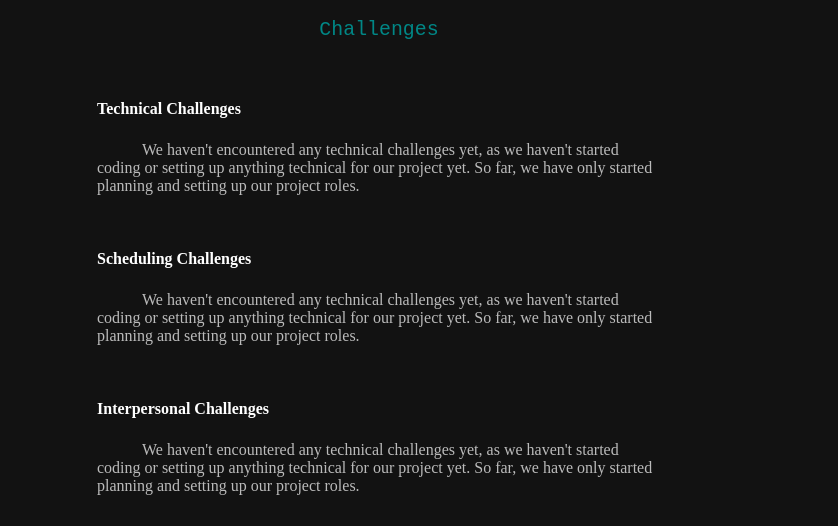
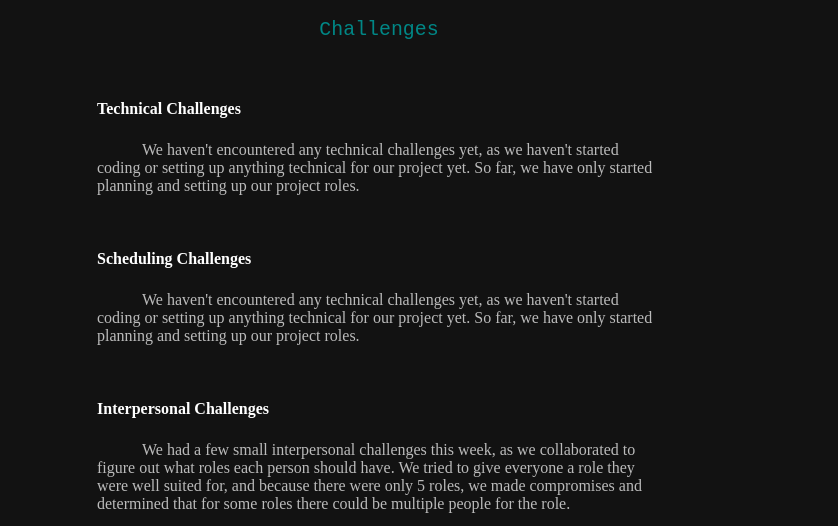
Before and after one commit to AkshayVemulapalli/AkshayVemulapalli.github.io, a plain HTML site: page CS-III/Projects/ISP/Journal.html in a window 1280 px wide. Shown: the part 266-792 px from the top of the page, without its empty margins (261-1099 px from the left). Drawn offline with Linux system fonts and the light colour scheme.

Commit message:
interpersonal

```diff
--- a/CS-III/Projects/ISP/Journal.html
+++ b/CS-III/Projects/ISP/Journal.html
@@ -32,7 +32,7 @@
     </p>
     <p class="essay w lh2 bold"><br>Interpersonal Challenges</p>
     <p class = "essay clg mono">
-      We haven't encountered any technical challenges yet, as we haven't started coding or setting up anything technical for our project yet. So far, we have only started planning and setting up our project roles.
+      We had a few small interpersonal challenges this week, as we collaborated to figure out what roles each person should have. We tried to give everyone a role they were well suited for, and because there were only 5 roles, we made compromises and determined that for some roles there could be multiple people for the role.
     </p>
     <p class="essay w lh2 bold"><br>(Software) Development Engineer</p>
     <p class = "essay clg mono">
```
